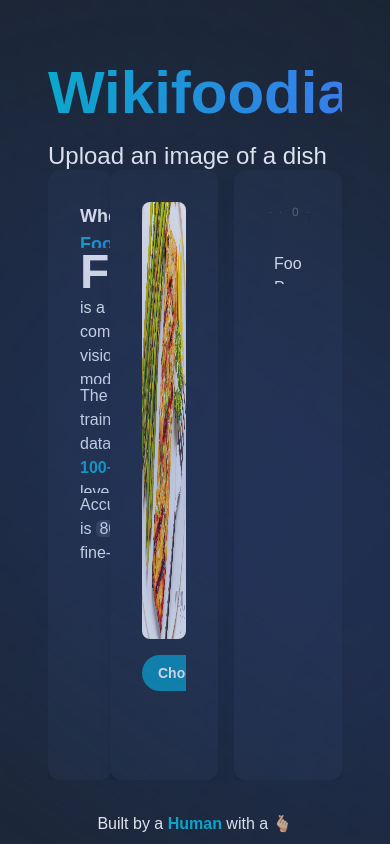
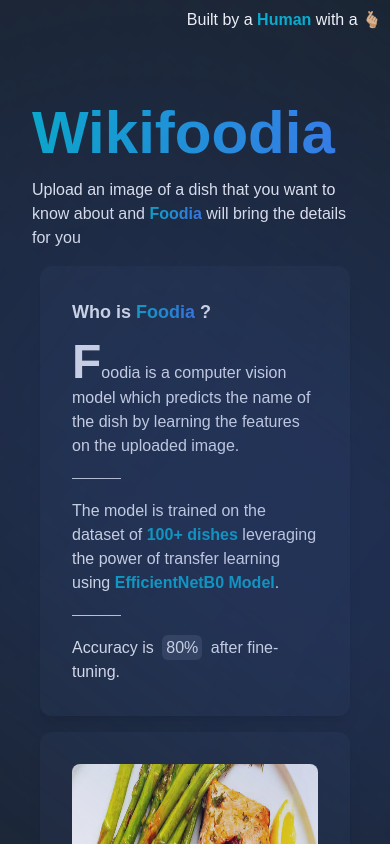
Before and after one commit to SaketMunda/wikifoodia, a Next.js app in the folder client/: page / in a window 390 px wide. Shown: the top 844 px of the page. Built offline with nearby package versions, Linux system fonts and the light colour scheme; a web font is replaced by a local one.

Commit message:
made responsive

```diff
--- a/client/app/layout.js
+++ b/client/app/layout.js
@@ -7,7 +7,7 @@
         <link rel="preconnect" href="https://stijndv.com" />
         <link rel="stylesheet" href="https://stijndv.com/fonts/Eudoxus-Sans.css" />
       </head>
-      <body>{children}</body>
+      <body className="2xl:overflow-hidden xl:overflow-hidden overflow-x-hidden bg-primary-black text-white">{children}</body>
     </html>
   )
 }
--- a/client/app/page.js
+++ b/client/app/page.js
@@ -1,8 +1,7 @@
 'use client';
-
+import { useState } from "react";
+import { UploadImage, Prediction, Hero, About } from '../components';
 import Link from "next/link";
-import { useState } from "react";
-import { UploadImage, MakePrediction } from '../components';
 
 export default function Home() {
 
@@ -10,32 +9,19 @@
   const [predictions, setPredictions] = useState({labels:[], probs:[]});
 
   return (
-    <div className='bg-primary-black'>
-      <div className="container max-w-full sm:px-16 xs:px-8 px-12 sm:pt-16 xs:pt-8 pt-12 text-white">
-        <div className="flex flex-col">
-          <div id='title-description' className="basis-1/6">
-            <span className="relative text-[60px] font-extrabold bg-clip-text text-transparent bg-gradient-to-r from-cyan-500 to-blue-500 cursor-pointer">Wikifoodia</span>
-            <p className="font-normal text-[24px] text-white">Upload an image of a dish that you want to know about and <span className="bg-clip-text text-transparent bg-gradient-to-r from-cyan-500 to-blue-500 cursor-pointer font-bold">Foodia</span> will bring the details for you</p>
-          </div>
-          <div id='content' className="basis-10/12 grid grid-cols-5 gap-4">
-            <div className='p-8 max-w-full bg-gray-800 rounded-xl shadow-lg items-start flex flex-col justify-start'>
-              <p className="font-bold text-lg basis-1/12">Who is <span className="bg-clip-text text-transparent bg-gradient-to-r from-cyan-500 to-blue-500">Foodia</span> ?</p>
-              <p className="text-left first-letter:text-5xl first-letter:font-bold basis-1/4">Foodia is a computer vision model which predicts the name of the dish by learning the features on the uploaded image.</p>
-              <p className="basis-1/5">The model is trained on the dataset of<a href="https://data.vision.ee.ethz.ch/cvl/datasets_extra/food-101/" className="font-bold text-cyan-500"> 100+ dishes </a> leveraging the power of transfer learning using <a href="https://arxiv.org/abs/1905.11946" className="font-bold text-cyan-500">EfficientNetB0 Model</a>.</p>
-              <p className="basis-1/4">Accuracy is<span className="px-1 rounded-md bg-gray-700 mx-1">80%</span>after fine-tuning.</p>
-            </div>
-            <div className='p-8 max-w-full bg-gray-800 rounded-xl shadow-lg col-span-2 items-center flex justify-center align-middle'>
-              <UploadImage setPredictions={setPredictions} setLoading={setLoading}/>
-            </div>
-            <div className='p-8 max-w-full bg-gray-800 rounded-xl shadow-lg col-span-2'>
-              <MakePrediction predictions={predictions} isLoading={isLoading}/>
-            </div>
-          </div>
-          <div id='footer' className="flex justify-center pt-8 items-end basis-1/12">
+    <div>
+      <div className="flex justify-end p-2">
             <p>Built by a <Link href="https://twitter.com/iSaketMunda" className="font-bold hover:underline text-cyan-500">Human</Link> with a 🫰🏼</p>
-          </div>
+      </div>
+      <Hero/>
+      <div className='px-10 2xl:min-w-full w-full'>
+         <div className="xl:grid xl:grid-cols-5 max-h-[75vh] gap-4 xl:overflow-hidden flex flex-col">
+          <About/>
+          <UploadImage setPredictions={setPredictions} setLoading={setLoading}/>
+          <Prediction predictions={predictions} isLoading={isLoading}/>
         </div>
       </div>
       <div className='gradient-04 z-0'/>
     </div>
+
 )};
--- /dev/null
+++ b/client/components/About.jsx
@@ -0,0 +1,19 @@
+'use client';
+import Link from "next/link";
+
+const About = () => (
+    <section className="p-8 sm:w-full bg-gray-800 rounded-xl shadow-lg items-start flex flex-col justify-start gap-3 xl:h-[70vh]">
+        <div>
+            <p className="font-bold text-lg">Who is <span className="bg-clip-text text-transparent bg-gradient-to-r from-cyan-500 to-blue-500">Foodia</span> ?</p>
+        </div>
+        <div>
+            <p className="text-left first-letter:text-5xl first-letter:font-bold">Foodia is a computer vision model which predicts the name of the dish by learning the features on the uploaded image.</p>
+            <hr className="my-5 w-[20%]"/>
+            <p>The model is trained on the dataset of <a href="https://data.vision.ee.ethz.ch/cvl/datasets_extra/food-101/" className="font-bold text-cyan-500">100+ dishes</a> leveraging the power of transfer learning using <a href="https://arxiv.org/abs/1905.11946" className="font-bold text-cyan-500">EfficientNetB0 Model</a>.</p>
+            <hr className="my-5 w-[20%]"/>
+            <p>Accuracy is <span className="p-1 rounded-md bg-gray-700 mx-1">80%</span> after fine-tuning.</p>
+        </div>
+    </section>
+);
+
+export default About;
--- /dev/null
+++ b/client/components/Hero.jsx
@@ -0,0 +1,16 @@
+'use client';
+
+const Hero = () => (
+    <section className="sm:px-12 xs:px-4 px-8 sm:pt-16 xs:pt-8 pt-12 pb-4 ">
+        <div className="2xl:max-w-[1280px] w-full flex flex-col flex-wrap">
+            <h1 className="text-[60px] font-extrabold bg-clip-text text-transparent bg-gradient-to-r from-cyan-500 to-blue-500 cursor-pointer">
+            Wikifoodia
+            </h1>
+            <p className="font-normal sm:text-[18px] md:text-[24px]">
+            Upload an image of a dish that you want to know about and <span className="bg-clip-text text-transparent bg-gradient-to-r from-cyan-500 to-blue-500 cursor-pointer font-bold">Foodia</span> will bring the details for you
+            </p>
+        </div>
+    </section>
+);
+
+export default Hero;
--- a/client/components/MakePrediction.jsx
+++ b/client/components/Prediction.jsx
@@ -3,7 +3,7 @@
 import { Bar } from "react-chartjs-2";
 import { Chart } from "chart.js/auto";
 
-const MakePrediction = ({predictions, isLoading}) => {
+const Prediction = ({predictions, isLoading}) => {
 
     // default predictions
     let labels = ['grilled_salmon', 'omelette', 'garlic_bread', 'pizza', 'lasagna'];
@@ -39,13 +39,17 @@
 
     if (isLoading)
     {
-        return <div className="flex justify-center items-center"><svg className="animate-spin h-10 w-10" xmlns="http://www.w3.org/2000/svg" viewBox="0 0 24 24" fill="currentColor">
-        <path fillRule="evenodd" d="M4.755 10.059a7.5 7.5 0 0112.548-3.364l1.903 1.903h-3.183a.75.75 0 100 1.5h4.992a.75.75 0 00.75-.75V4.356a.75.75 0 00-1.5 0v3.18l-1.9-1.9A9 9 0 003.306 9.67a.75.75 0 101.45.388zm15.408 3.352a.75.75 0 00-.919.53 7.5 7.5 0 01-12.548 3.364l-1.902-1.903h3.183a.75.75 0 000-1.5H2.984a.75.75 0 00-.75.75v4.992a.75.75 0 001.5 0v-3.18l1.9 1.9a9 9 0 0015.059-4.035.75.75 0 00-.53-.918z" clipRule="evenodd" />
-      </svg></div>
+        return (
+            <section className="xl:col-span-2 p-8 sm:w-full bg-gray-800 rounded-xl shadow-lg flex flex-col justify-center items-center gap-4 xl:h-[70vh]">
+                <div className="flex justify-center items-center"><svg className="animate-spin h-10 w-10" xmlns="http://www.w3.org/2000/svg" viewBox="0 0 24 24" fill="currentColor">
+                    <path fillRule="evenodd" d="M4.755 10.059a7.5 7.5 0 0112.548-3.364l1.903 1.903h-3.183a.75.75 0 100 1.5h4.992a.75.75 0 00.75-.75V4.356a.75.75 0 00-1.5 0v3.18l-1.9-1.9A9 9 0 003.306 9.67a.75.75 0 101.45.388zm15.408 3.352a.75.75 0 00-.919.53 7.5 7.5 0 01-12.548 3.364l-1.902-1.903h3.183a.75.75 0 000-1.5H2.984a.75.75 0 00-.75.75v4.992a.75.75 0 001.5 0v-3.18l1.9 1.9a9 9 0 0015.059-4.035.75.75 0 00-.53-.918z" clipRule="evenodd" />
+                </svg></div>
+            </section>
+        )
     }
     else {
         return (
-            <div>
+            <section className="xl:col-span-2 p-8 sm:w-full bg-gray-800 rounded-xl shadow-lg flex flex-col justify-center items-center gap-4 xl:h-[70vh]">
                 <Bar
                     data = {data}
                     options= {{
@@ -55,11 +59,11 @@
                             }
                         }
                     }}/>
-                <div className="flex justify-center items-center mt-5 h-12 p-2">
+                <div className="flex justify-center items-center p-2">
                     <span>Foodia's Prediction : <span className="bg-clip-text text-transparent bg-gradient-to-r from-yellow-500 to-amber-500 cursor-pointer font-bold">{labels[0]}</span></span>
                 </div>
-            </div>)
+            </section>)
     }
 };
 
-export default MakePrediction;
+export default Prediction;
--- a/client/components/UploadImage.jsx
+++ b/client/components/UploadImage.jsx
@@ -74,11 +74,14 @@
 
 
     return (
+            <section className="xl:col-span-2 p-8 sm:w-full bg-gray-800 rounded-xl shadow-lg flex flex-col justify-center gap-2 xl:h-[70vh]">
                 <form method="post" onChange={handleOnChange} onSubmit={handleOnSubmit}>
+                <div className="flex justify-center items-start h-[50vh]">
                 {
-                <img src={!imageSrc? defaultImgUrl : imageSrc} className="rounded-lg object-fit w-auto h-4/5"/>
+                    <img src={!imageSrc? defaultImgUrl : imageSrc} className="rounded-lg w-auto h-full object-fit"/>
                 }
-            <div className="mt-4 flex max-h-10 justify-start items-center">
+                </div>
+                <div className="max-h-10 mt-5">
                     <p>
                         <input
                             type="file"
@@ -86,14 +89,14 @@
                             className="block w-full text-md text-white file:mr-2 file:py-2 file:px-4 file:rounded-full file:border-0 file:text-sm file:font-semibold file:bg-cyan-600 file:text-white hover:file:bg-cyan-800"/>
                     </p>
                 </div>
-            <div className="flex max-h-12 justify-center items-end mt-4">
+                <div className="flex max-h-12 justify-center items-center">
                 {imageSrc && !uploadFile && (
-                <p>
                     <button className="text-lg w-32 h-12 bg-clip-button bg-gradient-to-r from-cyan-500 to-blue-500 rounded-md text-white font-semibold">Predict 🪄</button>
-                </p>
                 )}
                 </div>
                 </form>
+            </section>
+
     )
 };
 
--- a/client/styles/globals.css
+++ b/client/styles/globals.css
@@ -3,14 +3,13 @@
 @tailwind utilities;
 
 * {
+  margin: 0;
+  padding: 0;
   box-sizing: border-box;
-  padding: 0;
-  margin: 0;
   font-family: "Eudoxus Sans", sans-serif;
-  overflow-y: hidden;
-  overflow-x: hidden;
-  height:100%;
+  scroll-behavior: smooth;
 }
+
 .gradient-01 {
   background-image: linear-gradient(
     270deg,
```
Also changed, not shown: client/components/index.js (+6 -2 lines), client/tailwind.config.js (line endings or trailing spaces). Lines whose indentation alone changed are shown as unchanged.
